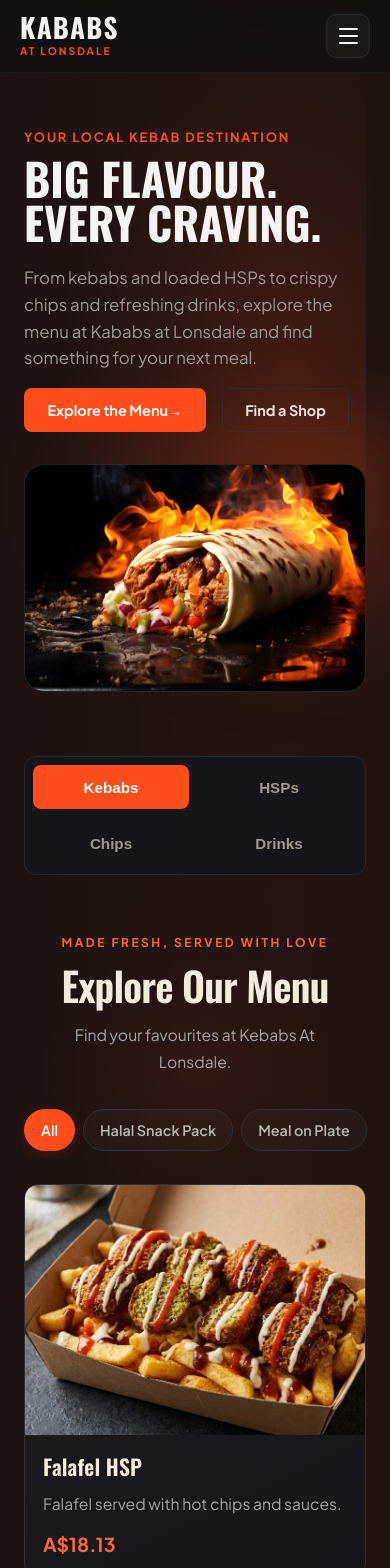
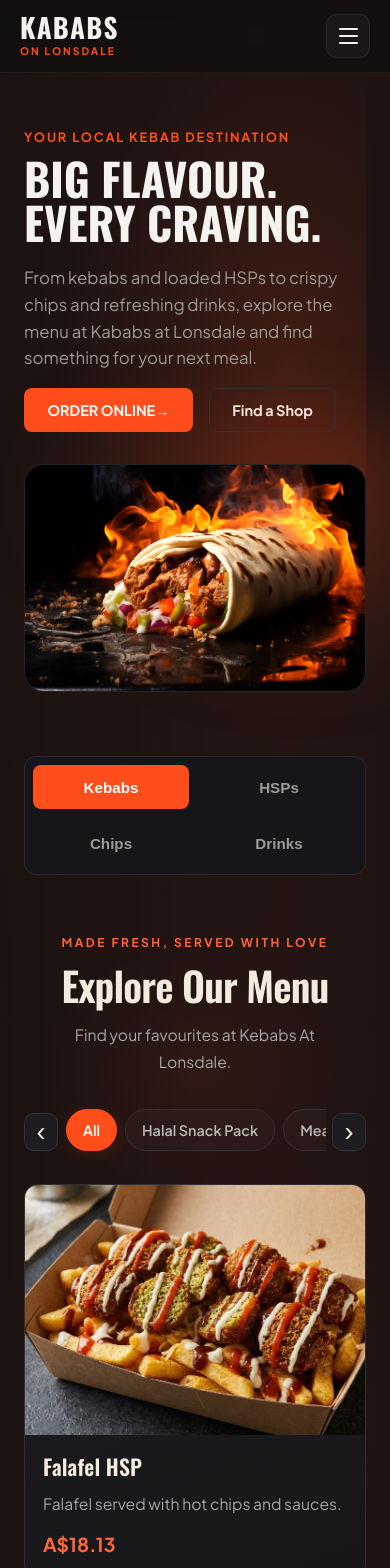
Before and after one commit to mirza-anas18/Project-1, a React (Vite) app: page / in a window 390 px wide. Shown: the top 1568 px of the page. Built offline with nearby package versions, Linux system fonts and the light colour scheme.

Commit message:
added ubereats and doordash links

```diff
--- a/index.html
+++ b/index.html
@@ -3,7 +3,7 @@
   <head>
     <meta charset="UTF-8" />
     <meta name="viewport" content="width=device-width, initial-scale=1.0" />
-    <title>KABABX</title>
+    <title>Kebabs on Lonsdale | Halal Kebabs & HSPs in Melbourne</title>
     <link rel="preconnect" href="https://fonts.googleapis.com" />
     <link rel="preconnect" href="https://fonts.gstatic.com" crossorigin />
     <link
--- a/src/App.jsx
+++ b/src/App.jsx
@@ -1,6 +1,6 @@
 import { useState } from 'react';
 import HERO_ITEMS from './Data/Menu.json';
-import './Menu.css';
+import './components/Menu.css';
 import Navbar from './components/Navbar';
 import Hero from './components/Hero';
 import CategoryTabs from './components/CategoryTabs';
@@ -9,6 +9,7 @@ import HowItWorks from './components/HowItWorks';
 import VisitUs from './components/VisitUs';
 import Reviews from "./components/Reviews";
 import Footer from './components/Footer';
+import OrderOnline from './components/OrderOnline';
 
 function App() {
   const [activeTabId, setActiveTabId] = useState('Kebabs');
@@ -30,6 +31,7 @@ function App() {
           setActiveTabId={setActiveTabId}
         />
         <Menu />
+        <OrderOnline />
           <HowItWorks />
           <VisitUs />
           <Reviews />
--- a/src/Data/Menu.json
+++ b/src/Data/Menu.json
@@ -28,6 +28,7 @@
   {
     "id": "chips",
     "tabLabel": "Chips",
+    "image": "/src/assets/large-chips.jpg",
     "eyebrow": "HOT & CRISPY",
     "title": "LOADED CHIPS & SIDES",
     "cardTitle": "Chips & Sides",
@@ -40,6 +41,7 @@
   {
     "id": "drinks",
     "tabLabel": "Drinks",
+   "image": "/src/assets/Drinks.jpg",
     "eyebrow": "ICE COLD",
     "title": "DRINKS & REFRESHERS",
     "cardTitle": "Cold Drinks",
--- a/src/components/Footer.jsx
+++ b/src/components/Footer.jsx
@@ -10,7 +10,7 @@ function Footer() {
         <div className="footer-main">
           <div className="footer-brand">
             <a href="#top" className="footer-logo">
-              KABABS <span>AT LONSDALE</span>
+              KABABS <span>ON LONSDALE</span>
             </a>
 
             <p className="footer-tagline">
@@ -33,7 +33,7 @@ function Footer() {
 
           <div className="footer-locations">
             <h3>FIND US</h3>
-            <a href="#visit-us">Kababs at Lonsdale</a>
+            <a href="#visit-us">Kebabs On Lonsdale</a>
             <a href="#visit-us">Kebab On Hoddle</a>
             <a href="#VisitUs" className="footer-directions">
               Visit Our Locations <span>↗</span>
--- a/src/components/Hero.jsx
+++ b/src/components/Hero.jsx
@@ -24,8 +24,8 @@ function Hero({ activeItem }) {
             </p>
 
             <div className="hero-actions">
-              <a href="#menu" className="btn btn-orange">
-                Explore the Menu <span aria-hidden="true">→</span>
+              <a href='#order-online' className="btn btn-orange">
+                ORDER ONLINE <span aria-hidden="true">→</span>
               </a>
 
               <a href="#VisitUs" className="btn btn-dark">
--- a/src/components/HowItWorks.jsx
+++ b/src/components/HowItWorks.jsx
@@ -30,7 +30,7 @@ function HowItWorks() {
     >
       <div className="how-heading">
         <p className="how-eyebrow">
-          THE KEBABX EXPERIENCE
+          THE KEBABS ON LONSDALE EXPERIENCE
         </p>
 
         <h2>
--- a/src/Menu.css
+++ b/src/components/Menu.css
@@ -450,3 +450,82 @@
   background: #202024;
   transition: transform 0.45s ease;
 }
+
+
+/* Mobile category navigation arrows */
+.menu-category-nav {
+  position: relative;
+}
+
+.category-arrow {
+  display: none;
+}
+
+@media (max-width: 560px) {
+  .menu-category-nav {
+    display: flex;
+    align-items: center;
+    gap: 6px;
+    margin-bottom: 25px;
+    min-width: 0;
+  }
+
+  .menu-category-nav .menu-categories {
+    flex: 1;
+    min-width: 0;
+    margin: 0;
+    flex-wrap: nowrap;
+    justify-content: flex-start;
+    overflow-x: auto;
+    scroll-behavior: smooth;
+    scrollbar-width: none;
+    -webkit-overflow-scrolling: touch;
+  }
+
+  .menu-category-nav .menu-categories::-webkit-scrollbar {
+    display: none;
+  }
+
+  .menu-category-nav .menu-category {
+    flex-shrink: 0;
+    white-space: nowrap;
+  }
+
+  .category-arrow {
+    display: flex;
+    flex: 0 0 34px;
+    width: 34px;
+    height: 38px;
+    align-items: center;
+    justify-content: center;
+    padding: 0;
+    border: 1px solid #303035;
+    border-radius: 10px;
+    background: #1D1D21;
+    color: #F3EBDD;
+    font-size: 27px;
+    line-height: 1;
+    cursor: pointer;
+    transition:
+      background 0.2s ease,
+      border-color 0.2s ease,
+      color 0.2s ease;
+  }
+
+  .category-arrow:hover {
+    background: #29292D;
+    border-color: #FF4D1C;
+    color: #FF653A;
+  }
+
+  .category-arrow:focus-visible {
+    outline: 2px solid #FF8A69;
+    outline-offset: 2px;
+  }
+}
+
+@media (prefers-reduced-motion: reduce) {
+  .menu-category-nav .menu-categories {
+    scroll-behavior: auto;
+  }
+}
--- a/src/components/Menu.jsx
+++ b/src/components/Menu.jsx
@@ -1,15 +1,22 @@
- import { useState } from 'react';
+
+import { useRef, useState } from 'react';
 import LONSDALE_MENU from '../Data/LonsdaleMenu.json';
 import MenuCard from './MenuCard';
 
 function Menu() {
   const [activeCategory, setActiveCategory] = useState('All');
+  const categoryScrollRef = useRef(null);
+
+  const scrollCategories = (direction) => {
+    categoryScrollRef.current?.scrollBy({
+      left: direction * 180,
+      behavior: 'smooth',
+    });
+  };
 
   const categories = [
     'All',
-    ...new Set(
-      LONSDALE_MENU.items.map((item) => item.category)
-    ),
+    ...new Set(LONSDALE_MENU.items.map((item) => item.category)),
   ];
 
   const filteredItems =
@@ -27,7 +34,17 @@ function Menu() {
         <p>Find your favourites at Kebabs At Lonsdale.</p>
       </div>
 
-      <div className="menu-categories">
+      <div className="menu-category-nav">
+        <button
+          type="button"
+          className="category-arrow"
+          aria-label="Scroll categories left"
+          onClick={() => scrollCategories(-1)}
+        >
+          &#8249;
+        </button>
+
+        <div className="menu-categories" ref={categoryScrollRef}>
           {categories.map((category) => (
             <button
               key={category}
@@ -44,6 +61,16 @@ function Menu() {
           ))}
         </div>
 
+        <button
+          type="button"
+          className="category-arrow"
+          aria-label="Scroll categories right"
+          onClick={() => scrollCategories(1)}
+        >
+          &#8250;
+        </button>
+      </div>
+
       <div className="menu-grid">
         {filteredItems.map((item) => (
           <MenuCard key={item.id} item={item} />
--- a/src/components/Navbar.jsx
+++ b/src/components/Navbar.jsx
@@ -21,7 +21,7 @@ function Navbar() {
       <nav className="navbar" aria-label="Main navigation">
         <a href="#" className="logo" onClick={closeMenu}>
          KABABS
-  <span>AT LONSDALE</span>
+  <span>ON LONSDALE</span>
         </a>
 
         {/* Desktop navigation */}
--- /dev/null
+++ b/src/components/OrderOnline.css
@@ -0,0 +1,234 @@
+
+/* =========================
+   ORDER ONLINE SECTION
+========================= */
+
+.order-online {
+  position: relative;
+  width: 100%;
+  padding: 100px 24px;
+  overflow: hidden;
+  background:
+    radial-gradient(
+      ellipse at 50% 0%,
+      rgba(255, 77, 28, 0.09),
+      transparent 65%
+    ),
+    #0e0e10;
+  border-top: 1px solid rgba(243, 235, 221, 0.07);
+  border-bottom: 1px solid rgba(243, 235, 221, 0.07);
+}
+
+.order-online-content {
+  position: relative;
+  z-index: 1;
+  width: 100%;
+  max-width: 850px;
+  margin: 0 auto;
+  text-align: center;
+}
+
+/* Small orange label */
+
+.order-online-eyebrow {
+  display: inline-block;
+  margin-bottom: 20px;
+  color: #ff4d1c;
+  font-family: "Plus Jakarta Sans", sans-serif;
+  font-size: 0.76rem;
+  font-weight: 800;
+  letter-spacing: 0.2em;
+  line-height: 1.5;
+}
+
+/* Main heading */
+
+.order-online-title {
+  margin: 0;
+  color: #f3ebdd;
+  font-family: "Oswald", sans-serif;
+  font-size: clamp(2.5rem, 5vw, 4.5rem);
+  font-weight: 700;
+  line-height: 1.12;
+  letter-spacing: -0.025em;
+}
+
+/* Description */
+
+.order-online-desc {
+  max-width: 540px;
+  margin: 22px auto 0;
+  color: #a5a5aa;
+  font-family: "Plus Jakarta Sans", sans-serif;
+  font-size: 1rem;
+  font-weight: 400;
+  line-height: 1.8;
+}
+
+/* Ordering buttons */
+
+.order-online-buttons {
+  display: flex;
+  justify-content: center;
+  align-items: center;
+  flex-wrap: wrap;
+  gap: 16px;
+  margin-top: 34px;
+}
+
+.order-btn {
+  display: inline-flex;
+  justify-content: center;
+  align-items: center;
+  gap: 12px;
+  min-height: 56px;
+  padding: 0 26px;
+  border: 1px solid transparent;
+  border-radius: 8px;
+  font-family: "Plus Jakarta Sans", sans-serif;
+  font-size: 0.95rem;
+  font-weight: 800;
+  line-height: 1.4;
+  text-align: center;
+  text-decoration: none;
+  transition:
+    transform 0.25s ease,
+    background-color 0.25s ease,
+    border-color 0.25s ease,
+    box-shadow 0.25s ease;
+}
+
+.order-btn span {
+  font-size: 1.1rem;
+  transition: transform 0.25s ease;
+}
+
+.order-btn:hover span {
+  transform: translate(2px, -2px);
+}
+
+.order-btn:hover {
+  transform: translateY(-3px);
+}
+
+/* Uber Eats */
+
+.uber-eats-btn {
+  color: #121214;
+  background: #06c167;
+  border-color: #06c167;
+}
+
+.uber-eats-btn:hover {
+  background: #12d477;
+  border-color: #12d477;
+  box-shadow: 0 8px 28px rgba(6, 193, 103, 0.18);
+}
+
+/* DoorDash */
+
+.doordash-btn {
+  color: #f3ebdd;
+  background: #202024;
+  border-color: rgba(243, 235, 221, 0.18);
+}
+
+.doordash-btn:hover {
+  background: #29292d;
+  border-color: #ff4d1c;
+  box-shadow: 0 8px 28px rgba(255, 77, 28, 0.12);
+}
+
+/* Delivery note */
+
+.order-online-note {
+  margin: 24px 0 0;
+  color: #77777e;
+  font-family: "Plus Jakarta Sans", sans-serif;
+  font-size: 0.78rem;
+  line-height: 1.7;
+}
+
+/* Keyboard accessibility */
+
+.order-btn:focus-visible {
+  outline: 2px solid #f3ebdd;
+  outline-offset: 4px;
+}
+
+/* =========================
+   TABLET & MOBILE
+========================= */
+
+@media (max-width: 768px) {
+  .order-online {
+    padding: 76px 22px;
+  }
+
+  .order-online-eyebrow {
+    margin-bottom: 16px;
+    font-size: 0.68rem;
+    letter-spacing: 0.16em;
+  }
+
+  .order-online-desc {
+    margin-top: 18px;
+    font-size: 0.92rem;
+    line-height: 1.75;
+  }
+
+  .order-online-buttons {
+    gap: 12px;
+    margin-top: 28px;
+  }
+
+  .order-btn {
+    min-height: 52px;
+    padding: 0 20px;
+    font-size: 0.88rem;
+  }
+}
+
+@media (max-width: 480px) {
+  .order-online {
+    padding: 64px 18px;
+  }
+
+  .order-online-title {
+    font-size: clamp(2.2rem, 10vw, 3rem);
+  }
+
+  .order-online-buttons {
+    flex-direction: column;
+    align-items: stretch;
+    width: 100%;
+    max-width: 320px;
+    margin-right: auto;
+    margin-left: auto;
+  }
+
+  .order-btn {
+    width: 100%;
+    min-height: 54px;
+  }
+
+  .order-online-note {
+    max-width: 300px;
+    margin-right: auto;
+    margin-left: auto;
+    font-size: 0.74rem;
+  }
+}
+
+/* Respect reduced-motion preferences */
+
+@media (prefers-reduced-motion: reduce) {
+  .order-btn,
+  .order-btn span {
+    transition: none;
+  }
+
+  .order-btn:hover {
+    transform: none;
+  }
+}
--- /dev/null
+++ b/src/components/OrderOnline.jsx
@@ -0,0 +1,51 @@
+
+import './OrderOnline.css';
+
+function OrderOnline() {
+  return (
+    <section id="order-online" className="order-online">
+      <div className="order-online-content">
+        <span className="order-online-eyebrow">
+          CRAVING SOMETHING DELICIOUS?
+        </span>
+
+        <h2 className="order-online-title">
+          YOUR NEXT MEAL.
+          <br />
+          JUST A CLICK AWAY.
+        </h2>
+
+        <p className="order-online-desc">
+          Order your favourites from Kababs at Lonsdale
+          through your preferred delivery platform.
+        </p>
+
+        <div className="order-online-buttons">
+          <a
+            href="https://www.ubereats.com/au/store/kebabs-at-lonsdale/-3gYzMfXWu-gdbwR8u5C_w"
+            target="_blank"
+            rel="noopener noreferrer"
+            className="order-btn uber-eats-btn"
+          >
+            Order with Uber Eats <span aria-hidden="true">↗</span>
+          </a>
+
+          <a
+            href="https://www.doordash.com/store/kebabs-at-lonsdale-melbourne-31664165/"
+            target="_blank"
+            rel="noopener noreferrer"
+            className="order-btn doordash-btn"
+          >
+            Order with DoorDash <span aria-hidden="true">↗</span>
+          </a>
+        </div>
+
+        <p className="order-online-note">
+          Ordering and delivery are handled by our delivery partners.
+        </p>
+      </div>
+    </section>
+  );
+}
+
+export default OrderOnline;
--- a/src/components/VisitUs.jsx
+++ b/src/components/VisitUs.jsx
@@ -4,7 +4,7 @@ import "./VisitUs.css";
 const locations = [
   {
     id: "lonsdale",
-    name: "Kababs at Lonsdale",
+    name: "Kebabs On Lonsdale",
     address: "245 Lonsdale Street, Melbourne VIC 3000, Australia",
     mapsUrl:
       "https://www.google.com/maps/search/?api=1&query=245%20Lonsdale%20Street%2C%20Melbourne%20VIC%203000%2C%20Australia",
```
Also changed, not shown: src/assets/Drinks.jpg (added). Lines whose indentation alone changed are shown as unchanged.
